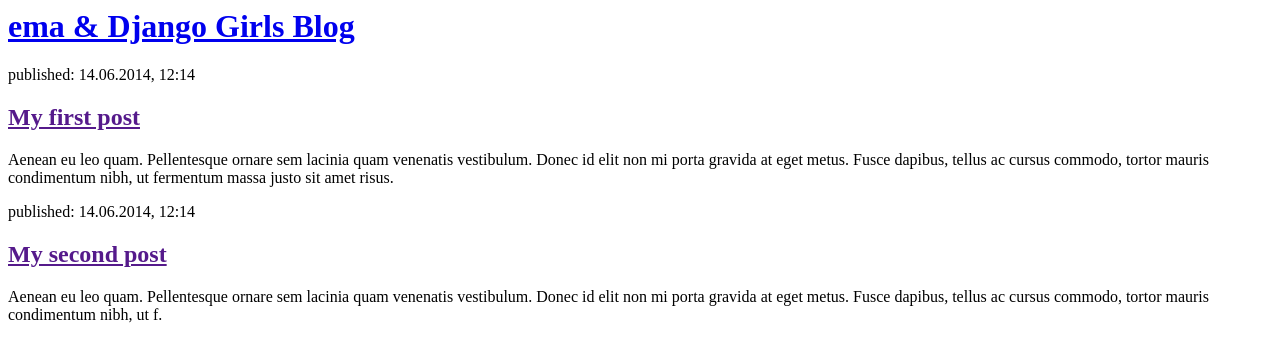
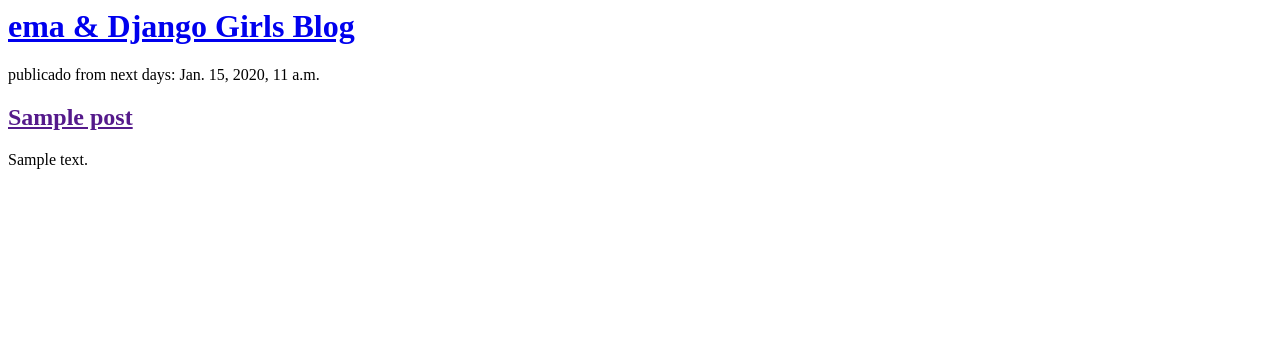
Before and after one commit to esmaar/my-first-blog, a Django app: page / in a window 1280 px wide. Shown: the top 362 px of the page. Run offline with Django 3.2, Linux system fonts and the light colour scheme; tables that the repository leaves empty hold one stand-in row (values such as "Sample post").

Commit message:
Templates modificados para mostrar post desde base de datos.

```diff
--- a/blog/templates/blog/post_list.html
+++ b/blog/templates/blog/post_list.html
@@ -6,17 +6,20 @@
         <div>
             <h1><a href="/">ema & Django Girls Blog</a></h1>
         </div>
+        {% for post in posts_before %}
+    		<div>
+        		<p> publicado from now: {{ post.published_date }}</p>
+        		<h2><a href="">{{ post.title }}</a></h2>
+        		<p>{{ post.text|linebreaksbr }}</p>
+    		</div>
+		{% endfor %}
+		{% for post in posts_after %}
+    		<div>
+        		<p> publicado from next days: {{ post.published_date }}</p>
+        		<h2><a href="">{{ post.title }}</a></h2>
+        		<p>{{ post.text|linebreaksbr }}</p>
+    		</div>
+		{% endfor %}
 
-        <div>
-            <p>published: 14.06.2014, 12:14</p>
-            <h2><a href="">My first post</a></h2>
-            <p>Aenean eu leo quam. Pellentesque ornare sem lacinia quam venenatis vestibulum. Donec id elit non mi porta gravida at eget metus. Fusce dapibus, tellus ac cursus commodo, tortor mauris condimentum nibh, ut fermentum massa justo sit amet risus.</p>
-        </div>
-
-        <div>
-            <p>published: 14.06.2014, 12:14</p>
-            <h2><a href="">My second post</a></h2>
-            <p>Aenean eu leo quam. Pellentesque ornare sem lacinia quam venenatis vestibulum. Donec id elit non mi porta gravida at eget metus. Fusce dapibus, tellus ac cursus commodo, tortor mauris condimentum nibh, ut f.</p>
-        </div>
     </body>
 </html>
--- a/blog/views.py
+++ b/blog/views.py
@@ -1,4 +1,8 @@
 from django.shortcuts import render
+from django.utils import timezone
+from .models import Post
 
 def post_list(request):
-    return render(request, 'blog/post_list.html', {})
+    posts_before = Post.objects.filter(published_date__lte=timezone.now()).order_by('published_date')
+    posts_after = Post.objects.filter(published_date__gt=timezone.now()).order_by('published_date')
+    return render(request, 'blog/post_list.html', {'posts_before': posts_before, 'posts_after': posts_after})
```
